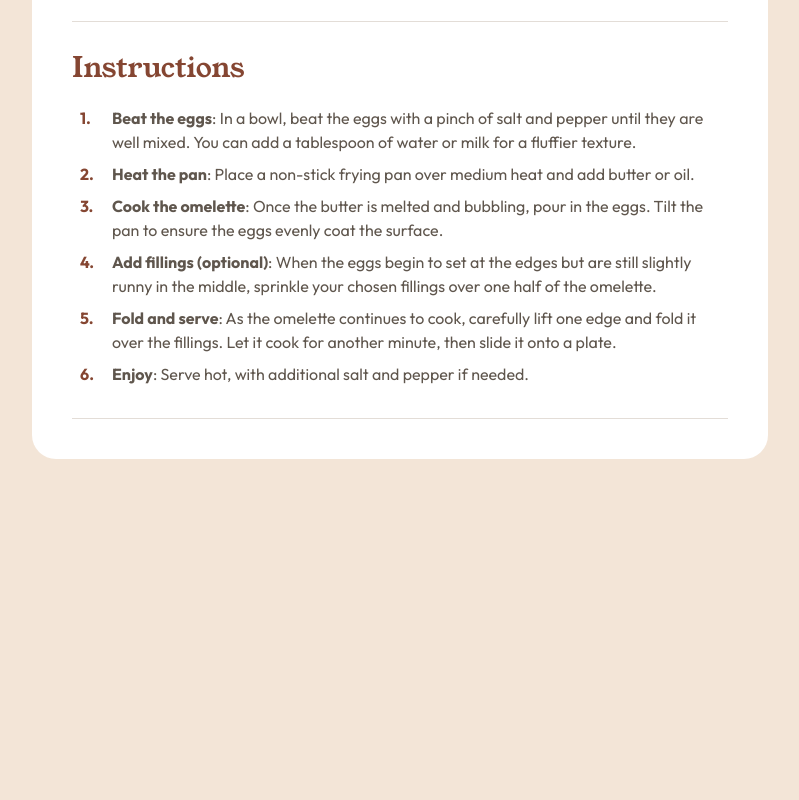
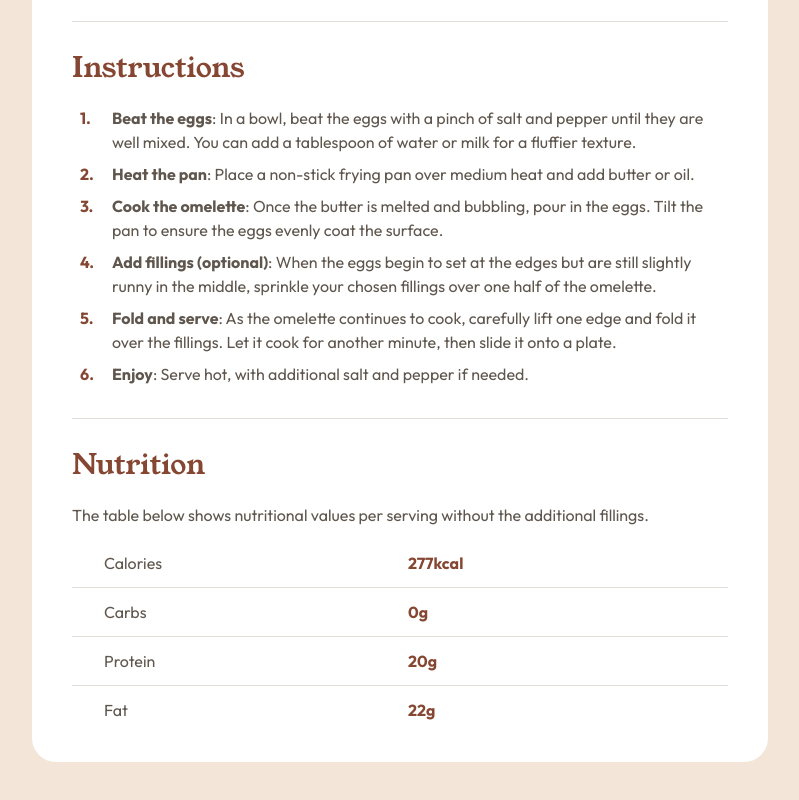
Before and after one commit to johnnygerard/fem-recipe-page, a Next.js app: page / in a window 1280 px wide. Shown: the part 1071-1871 px from the top of the page, without its empty margins (240-1039 px from the left). Before the commit the page ends 1658 px from the top, so only its background shows below. Built offline with nearby package versions, Linux system fonts and the light colour scheme.

Commit message:
feat: add nutrition section

```diff
--- /dev/null
+++ b/src/components/nutrition.tsx
@@ -0,0 +1,48 @@
+import H2 from "@/components/h2";
+import { memo } from "react";
+
+const nutritionData = [
+  {
+    name: "Calories",
+    value: "277kcal",
+  },
+  {
+    name: "Carbs",
+    value: "0g",
+  },
+  {
+    name: "Protein",
+    value: "20g",
+  },
+  {
+    name: "Fat",
+    value: "22g",
+  },
+];
+
+const Nutrition = () => {
+  return (
+    <section>
+      <H2>Nutrition</H2>
+      <p>
+        The table below shows nutritional values per serving without the
+        additional fillings.
+      </p>
+      <table className="mt-300 w-full">
+        <tbody className="divide-stone-150 divide-y-1">
+          {nutritionData.map((data, index) => (
+            <tr
+              key={index}
+              className="flex gap-200 px-400 py-150 first:pt-0 last:pb-0"
+            >
+              <td className="flex-1">{data.name}</td>
+              <td className="text-brown-800 flex-1 font-bold">{data.value}</td>
+            </tr>
+          ))}
+        </tbody>
+      </table>
+    </section>
+  );
+};
+
+export default memo(Nutrition);
--- a/src/components/recipe.tsx
+++ b/src/components/recipe.tsx
@@ -3,6 +3,7 @@ import Divider from "@/components/divider";
 import H1 from "@/components/h1";
 import Ingredients from "@/components/ingredients";
 import Instructions from "@/components/instructions";
+import Nutrition from "@/components/nutrition";
 import RecipeTimings from "@/components/recipe-timings";
 import { clsx } from "clsx";
 import Image from "next/image";
@@ -40,6 +41,7 @@ const Recipe = () => {
           <Divider />
           <Instructions />
           <Divider />
+          <Nutrition />
         </div>
       </div>
     </div>
```
